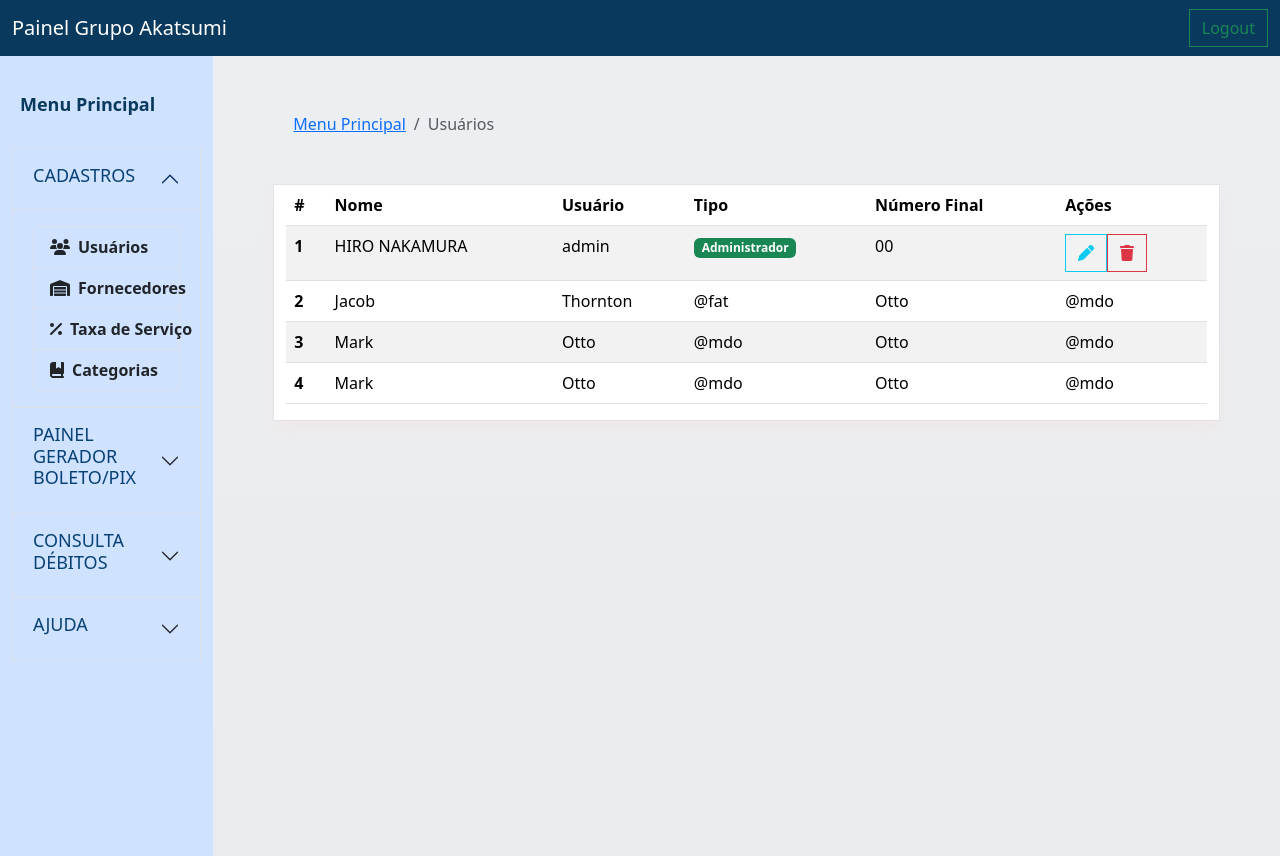
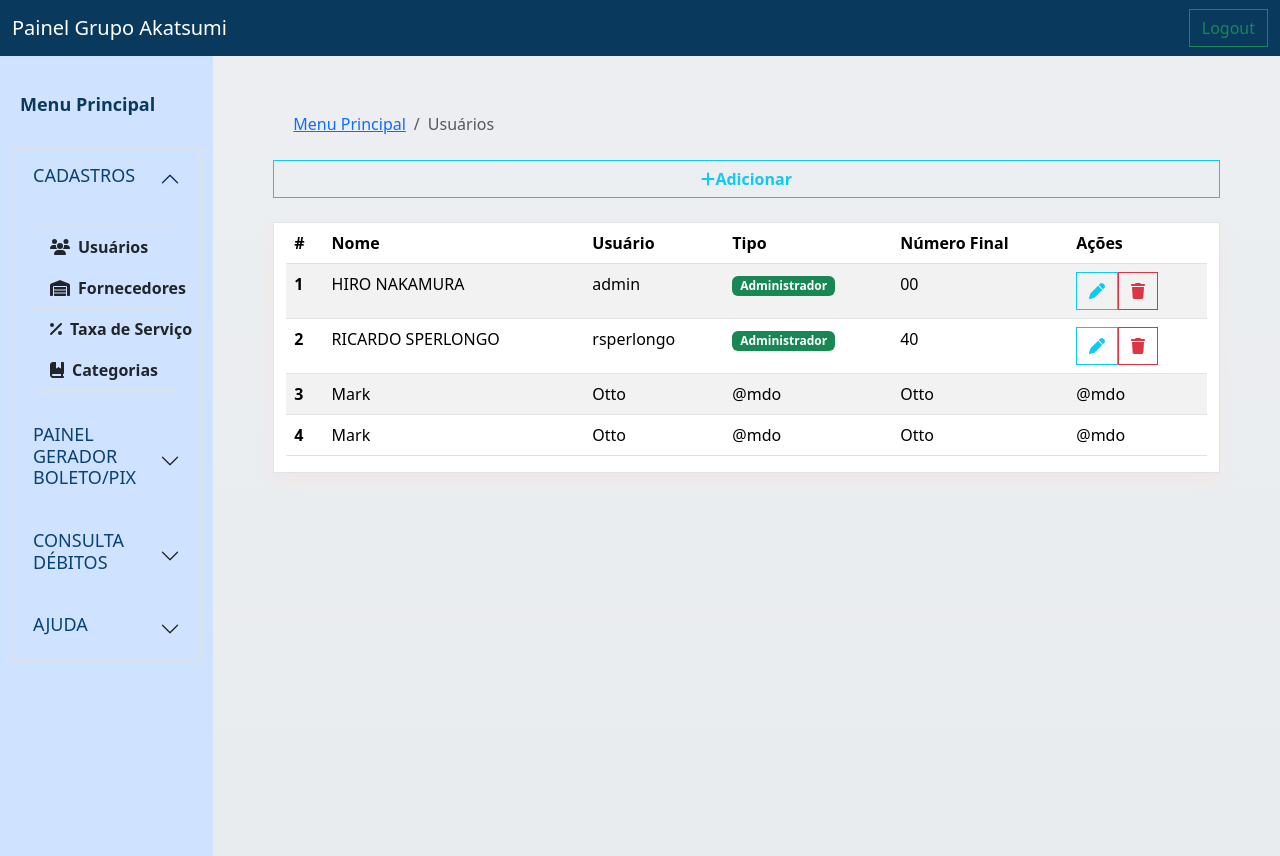
Before and after one commit to rsperlongo/akt-painel-frontend, an Angular app: page /users in a window 1280 px wide. Built offline with nearby package versions, Linux system fonts and the light colour scheme.

Commit message:
created register component

```diff
--- a/src/app/app-routing.module.ts
+++ b/src/app/app-routing.module.ts
@@ -16,6 +16,10 @@ const routes: Routes = [
     loadChildren: () => import('./users/users.module').then(m => m.UsersModule),
   },
   {
+    path: 'users/register',
+    loadChildren: () => import('./register/register.module').then(m => m.RegisterModule),
+  },
+  {
     path: '',
     pathMatch: 'full',
     redirectTo: 'login'
--- /dev/null
+++ b/src/app/register/register.component.html
@@ -0,0 +1 @@
+<p>register works!</p>
--- a/src/app/users/users.component.html
+++ b/src/app/users/users.component.html
@@ -12,6 +12,7 @@
             <li class="breadcrumb-item active" aria-current="page">Usuários</li>
           </ol>
         </nav>
+        <button class="btn btn-outline-info fw-bolder"><i class="fa-solid fa-plus"></i>Adicionar</button>
         <div class="card mt-4">
             <div class="col">
                 <table class="table table-striped table-hover">
@@ -39,11 +40,14 @@
                       </tr>
                       <tr>
                         <th scope="row">2</th>
-                        <td>Jacob</td>
-                        <td>Thornton</td>
-                        <td>@fat</td>
-                        <td>Otto</td>
-                        <td>@mdo</td>
+                        <td>RICARDO SPERLONGO</td>
+                        <td>rsperlongo</td>
+                        <td><span class="badge text-bg-success">Administrador</span></td>
+                        <td>40</td>
+                        <td>
+                          <button class="btn btn-outline-info"><i class="fa-solid fa-pen"></i></button>
+                          <button class="btn btn-outline-danger"><i class="fa-solid fa-trash"></i></button>
+                        </td>
                       </tr>
                       <tr>
                         <th scope="row">3</th>
```
Also changed, not shown: src/app/register/register-routing.module.ts (added, +25 -0 lines), src/app/register/register.component.ts (added, +10 -0 lines), src/app/register/register.module.ts (added, +21 -0 lines), src/app/register/register.component.scss (added), 1 other file (tests, documents, lock files or other folders).
